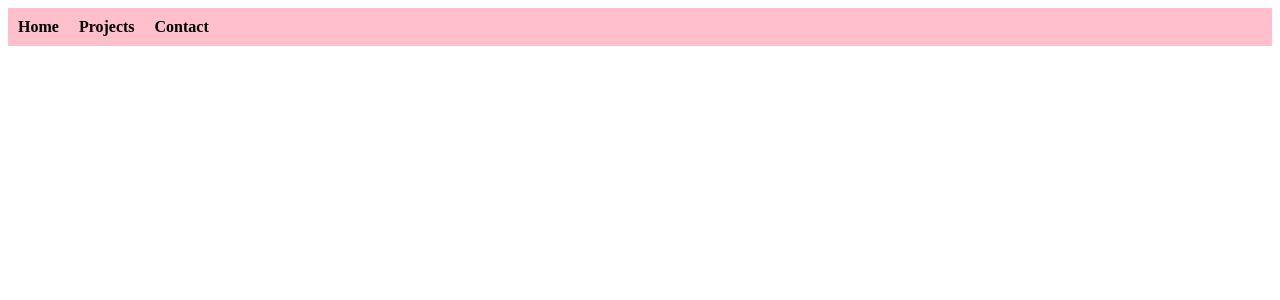
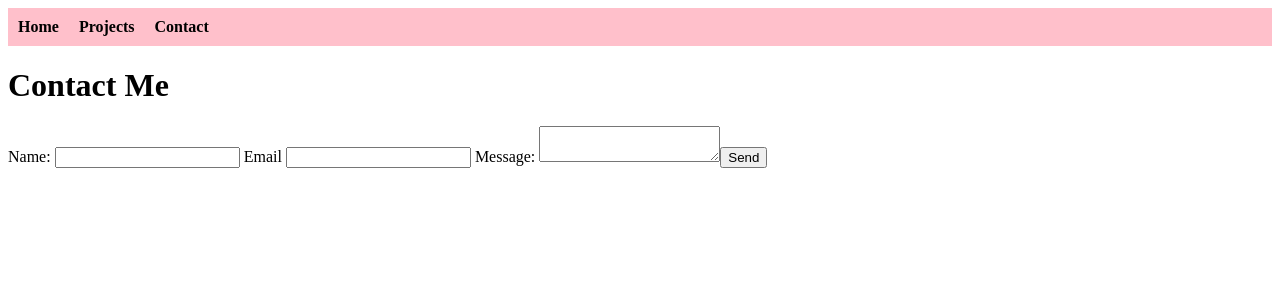
Before and after one commit to Raiya55/imy210-portfolio, a Nuxt app: page /contact in a window 1280 px wide. Shown: the top 300 px of the page. Built offline with nearby package versions, Linux system fonts and the light colour scheme.

Commit message:
Fix contact page route

```diff
--- /dev/null
+++ b/pages/contact.vue
@@ -0,0 +1,26 @@
+<template>
+    <div>
+        <h1>Contact Me</h1>
+
+        <form name="contact" method ="POST" data-netlify="true">
+            <input type="hidden" name="form-name" value="contact">
+
+            <label>
+                Name:
+                <input type="text" name="name">
+            </label>
+
+            <label>
+                Email
+                <input type="email" name="email">
+            </label>
+
+            <label>
+                Message:
+                <textarea name="message"></textarea>
+            </label>
+
+            <button type="submit">Send</button>
+        </form>
+    </div>
+</template>
```
